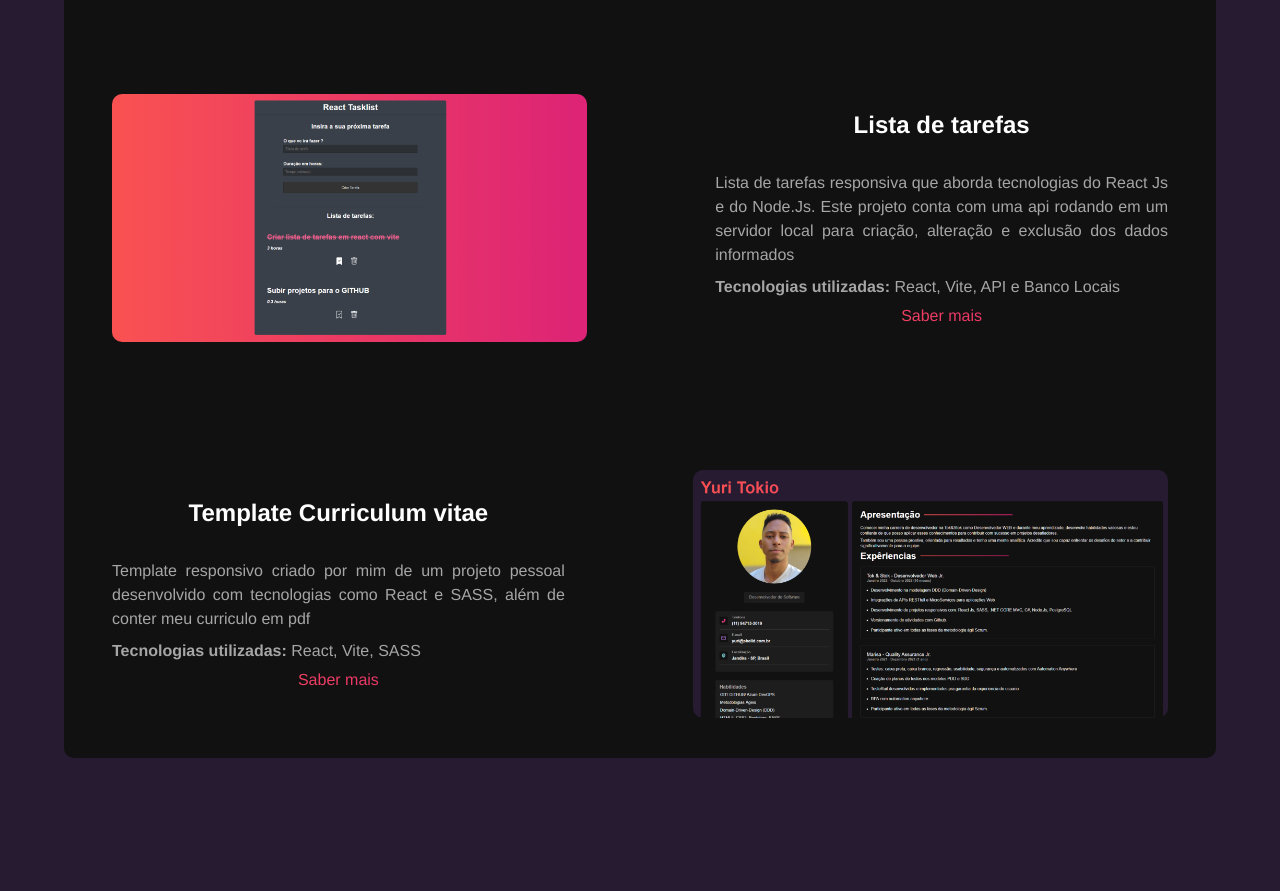
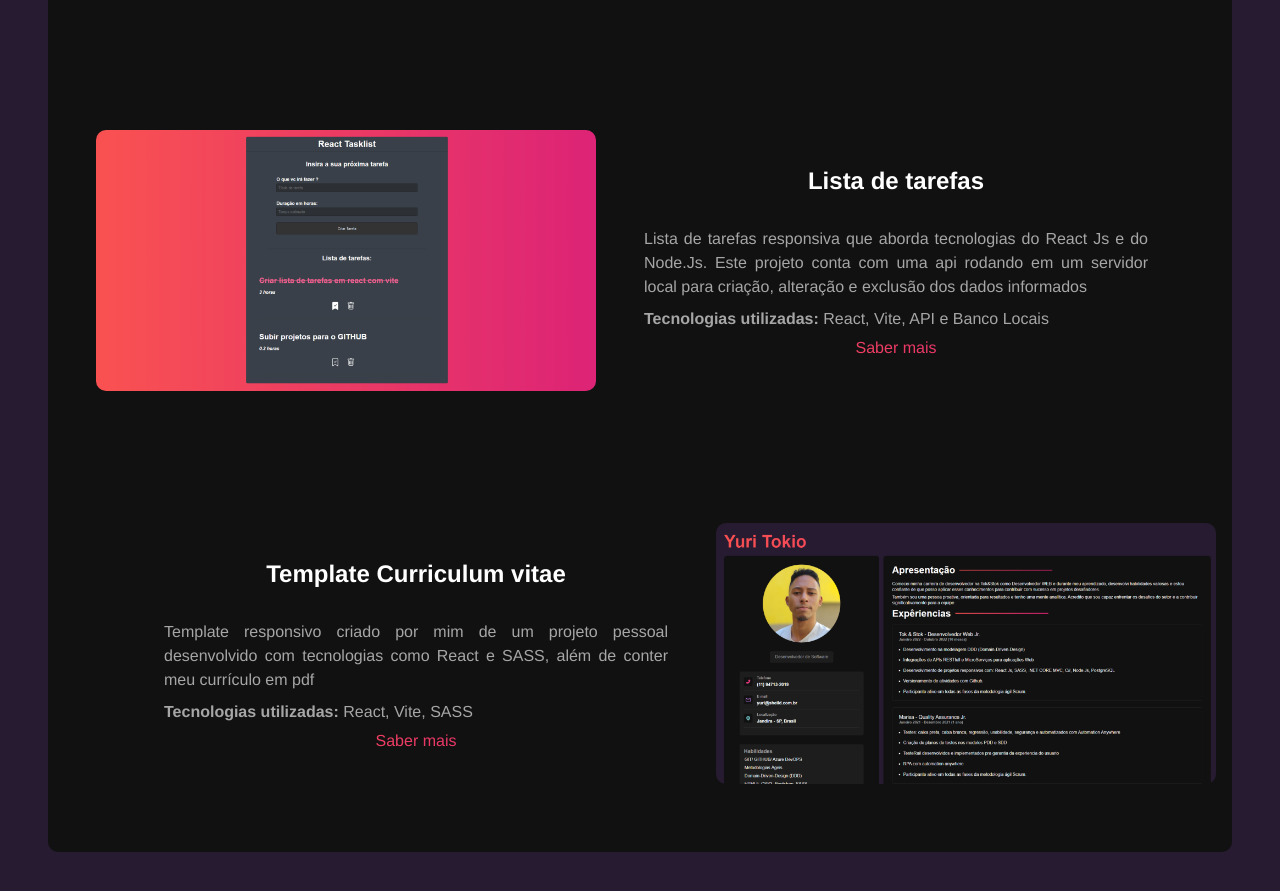
Before and after one commit to Yuri-Tokio/portfolio_react_vite_deploy, a React (Vite) app: page /projects in a window 1280 px wide. Shown: the part 889-1780 px from the top of the page. Before the commit the page ends 1679 px from the top, so only its background shows below. Built offline with nearby package versions, Linux system fonts and the light colour scheme.

Commit message:
Projeto page responsive

```diff
--- a/src/App.jsx
+++ b/src/App.jsx
@@ -1,6 +1,6 @@
 import HomePage from "./pages/HomePage";
 
-import "./styles/components/HomePage.sass";
+import "./styles/components/pages/HomePage.sass";
 
 function App() {
 
--- a/src/pages/CertificadosPage.jsx
+++ b/src/pages/CertificadosPage.jsx
@@ -1,4 +1,4 @@
-import "../styles/components/certificadospage.sass";
+import "../styles/components/pages/certificadospage.sass";
 
 import Web_Responsive from "../img/certificados/Responsive_Web_Development.png";
 import Wordpress from "../img/certificados/Wordpress_na_pratica.png";
--- a/src/pages/HomePage.jsx
+++ b/src/pages/HomePage.jsx
@@ -1,7 +1,7 @@
 import MainContent from "./../components/MainContent";
 import Sidebar from "./../components/Sidebar";
 
-import "./../styles/components/homepage.sass";
+import "./../styles/components/pages/homepage.sass";
 
 function HomePage() {
 
--- a/src/pages/ProjectsPage.jsx
+++ b/src/pages/ProjectsPage.jsx
@@ -1,5 +1,5 @@
 import ArrowBack from "../components/ArrowBack";
-import "../styles/components/projectspage.sass";
+import "../styles/components/pages/projectspage.sass";
 
 import CV_resized from "./../img/Projetos/CV_resized.png";
 import MoviesLib_resized from "./../img/Projetos/MoviesLib_resized.png";
@@ -7,17 +7,19 @@ import primeiroProjeto_resized from "./../img/Projetos/primeiroProjeto_resized.p
 import tasklist_resized from "./../img/Projetos/tasklist_resized.png";
 
 const pageIndex = [
-    {name: "pageIndex", link: "https://yuri-tokio.github.io/Page-Index/"}
+    { name: "pageIndex", link: "https://yuri-tokio.github.io/Page-Index/" }
 ]
 
 const ProjectsPage = () => {
-    return(
+    return (
         <section id="projects-page">
             <ArrowBack />
             <h1 className="title">Projetos</h1>
             <div className="projects-grid">
                 <div className="projects-card">
+                    <div className="img100">
                         <img src={primeiroProjeto_resized} alt="Primeiro Projeto"></img>
+                    </div>
                     <div className="projects-info">
                         <h2>Primeiro Projeto</h2>
                         <p>Projeto Portfolio básico com Html, Css, JavaScript e algumas requisições via API</p>
@@ -29,7 +31,9 @@ const ProjectsPage = () => {
                     </div>
                 </div>
                 <div className="projects-card card-reverse">
+                    <div className="img100">
                         <img src={MoviesLib_resized} alt="Movies Library"></img>
+                    </div>
                     <div className="projects-info">
                         <h2>Biblioteca de filmes</h2>
                         <p>Uma biblioteca dos mais diversos filmes e animações desenvolvido para pesquisas e analises de dados com funcionalidades puramente observatórias e que abordam conceitos como Gerenciamento de API do TMDB, responsividade e desenvolvimento com diversos recursos do React</p>
@@ -38,7 +42,9 @@ const ProjectsPage = () => {
                     </div>
                 </div>
                 <div className="projects-card">
+                    <div className="img100">
                         <img src={tasklist_resized} alt="tasklist"></img>
+                    </div>
                     <div className="projects-info">
                         <h2>Lista de tarefas</h2>
                         <p>Lista de tarefas responsiva que aborda tecnologias do React Js e do Node.Js. Este projeto conta com uma api rodando em um servidor local para criação, alteração e exclusão dos dados informados</p>
@@ -47,10 +53,12 @@ const ProjectsPage = () => {
                     </div>
                 </div>
                 <div className="projects-card card-reverse m-1">
+                    <div className="img100">
                         <img src={CV_resized} alt="Template Curriculum vitae"></img>
+                    </div>
                     <div className="projects-info">
                         <h2>Template Curriculum vitae</h2>
-                        <p>Template responsivo criado por mim de um projeto pessoal desenvolvido com tecnologias como React e SASS, além de conter meu curriculo em pdf</p>
+                        <p>Template responsivo criado por mim de um projeto pessoal desenvolvido com tecnologias como React e SASS, além de conter meu currículo em pdf</p>
                         <p><span>Tecnologias utilizadas:</span> React, Vite, SASS</p>
                         <a href="https://yuri-tokio.github.io/CV/" target="_blank">Saber mais</a>
                     </div>
--- a/src/styles/components/certificadospage.sass
+++ b/src/styles/components/pages/certificadospage.sass
@@ -1,5 +1,5 @@
-@use '../variables'
-@use '../mixins'
+@use '../../variables'
+@use '../../mixins'
 
 #certificados-page
     background-color: variables.$bg-color
--- a/src/styles/components/homepage.sass
+++ b/src/styles/components/pages/homepage.sass
@@ -1,4 +1,4 @@
-@use '../variables'
+@use '../../variables'
 
 #portfolio
     display: flex
--- a/src/styles/components/projectspage.sass
+++ b/src/styles/components/pages/projectspage.sass
@@ -1,12 +1,12 @@
-@use '../variables'
-@use '../mixins'
+@use '../../variables'
+@use '../../mixins'
 
 #projects-page
-    margin: 2rem auto 2rem
     background-color: variables.$bg-color
     border-radius: variables.$container-border-radius
-    padding: 2rem 2rem .5rem
-    max-width: 90%
+    margin: 3rem
+    padding: 2rem
+    max-width: 100%
 
     .title
         color: variables.$text-color
@@ -22,11 +22,23 @@
         &:before
             @include mixins.gradient-border-reverse
 
+    .img100
+        width: 500px
+
+        img
+            width: 100%
+            height: auto
+            border-radius: variables.$container-border-radius
+
     .projects-card
         margin: 2rem 1rem 8rem
+        align-items: center
+        gap: 3rem
+        width: 100%
         display: flex
-        gap: 8rem
-        align-items: center
+
+    .projects-info
+        width: 45%
 
         h2, a
             display: flex
@@ -34,7 +46,6 @@
 
         span
             font-weight: bold
-
 
         h2
             color: variables.$text-color
@@ -53,13 +64,14 @@
             background-clip: text
             color: transparent
 
-        img
-            width: 45%
-            height: auto
-            border-radius: variables.$container-border-radius
 
     .card-reverse
         flex-direction: row-reverse
 
     .m-1
         margin-bottom: 2rem
+
+    @media screen and (min-width: 913px)
+        img
+            min-width: 320px
+            margin: auto
```
Lines whose indentation alone changed are shown as unchanged.
